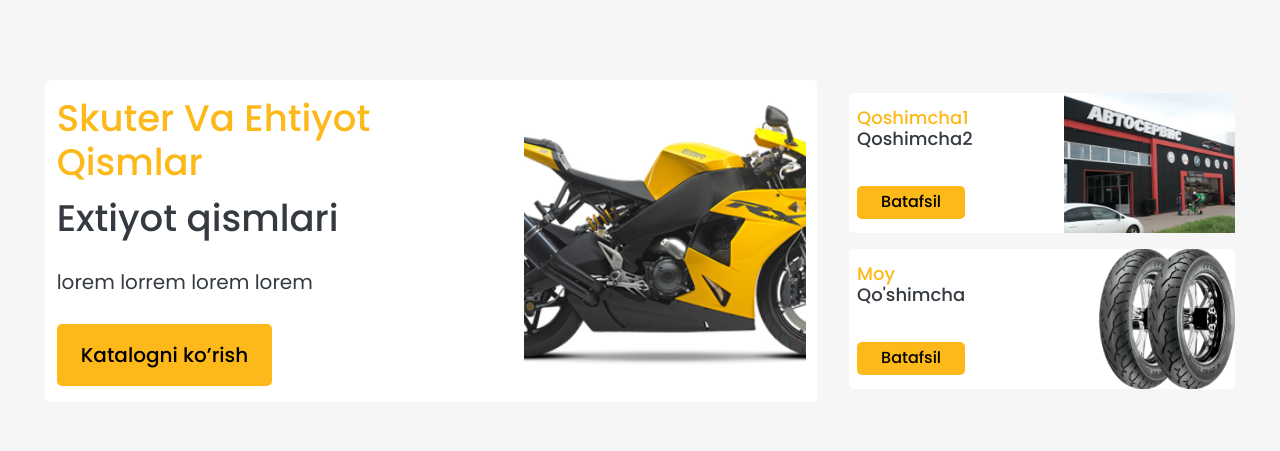
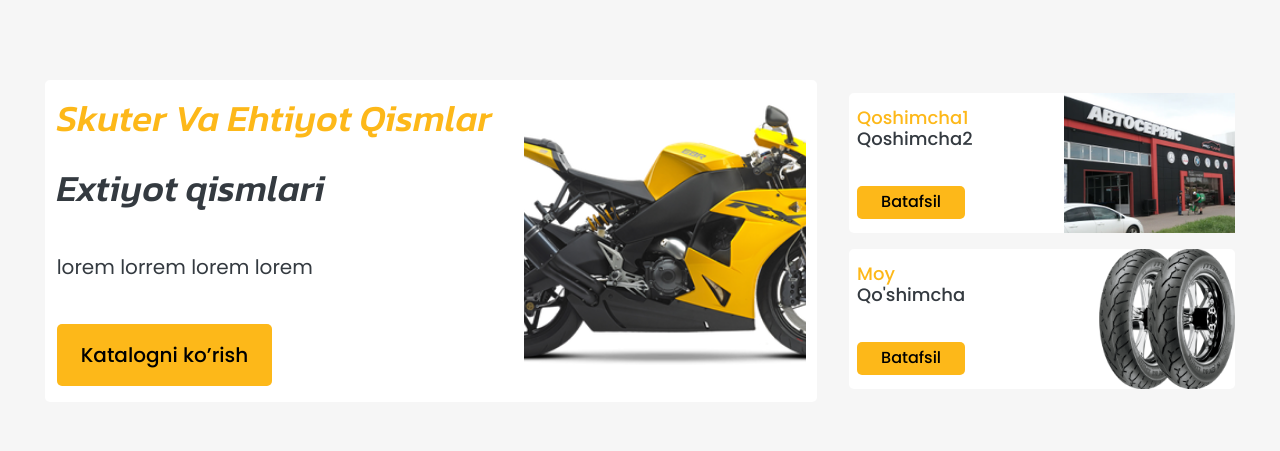
Before and after one commit to bot1rjon/hadidmoto, a Django app: page / in a window 1280 px wide. Shown: the part 229-680 px from the top of the page. Run offline with Django 5.2, Linux system fonts and the light colour scheme; data comes from the database, SQL or seed files in the repository; parts of the project's set-up code (start-up, migrations or seed data) failed here and were passed over; some libraries are stand-ins or nearby versions.

Commit message:
tugadiydddd

```diff
--- a/templates/web/base.html
+++ b/templates/web/base.html
@@ -16,6 +16,7 @@
     <link rel="preconnect" href="https://fonts.googleapis.com">
     <link rel="preconnect" href="https://fonts.gstatic.com" crossorigin>
     <link href="https://fonts.googleapis.com/css2?family=Poppins:ital,wght@0,100;0,200;0,300;0,400;0,500;0,600;0,700;0,800;0,900;1,100;1,200;1,300;1,400;1,500;1,600;1,700;1,800;1,900&display=swap" rel="stylesheet">
+    <link href="https://fonts.googleapis.com/css2?family=Kanit:ital,wght@0,100;0,200;0,300;0,400;0,500;0,600;0,700;0,800;0,900;1,100;1,200;1,300;1,400;1,500;1,600;1,700;1,800;1,900&family=Oswald:wght@200..700&display=swap" rel="stylesheet">
     <!-- Css -->
     <link rel="stylesheet" href="{% static 'web/assets/css/style.css' %}">
     <link rel="stylesheet" href="{% static 'web/assets/css/responsive.css' %}">
@@ -300,11 +301,11 @@
     }
     }
     </style>
-    <!-- <script>
+    <script>
         document.addEventListener('contextmenu', function(e) {
             e.preventDefault();
         });
-    </script> -->
+    </script>
 
 </body>
 </html>
--- a/templates/web/index.html
+++ b/templates/web/index.html
@@ -12,8 +12,8 @@
                         {% for slider in sliders %}
                         <div class="item">
                             <div class="info">
-                                <h2 class="title text-main mb-0">{{ slider.title }}</h2>
-                                <h2 class="title text-dark mb-0">{{ slider.subtitle }}</h2>
+                                <h2 style="font-family: 'Kanit', sans-serif; font-style: italic; font-weight: 500;" class="title text-main mb-0">{{ slider.title }}</h2>
+                                <h2 style="font-family: 'Kanit', sans-serif; font-style: italic; font-weight: 500;" class="title text-dark mb-0">{{ slider.subtitle }}</h2>
                                 <p class="text-dark">{{ slider.content }}</p>
                                 <a href="{% url 'web_products'  %}" class="detail-btn">Katalogni ko’rish</a>
                             </div>
```
